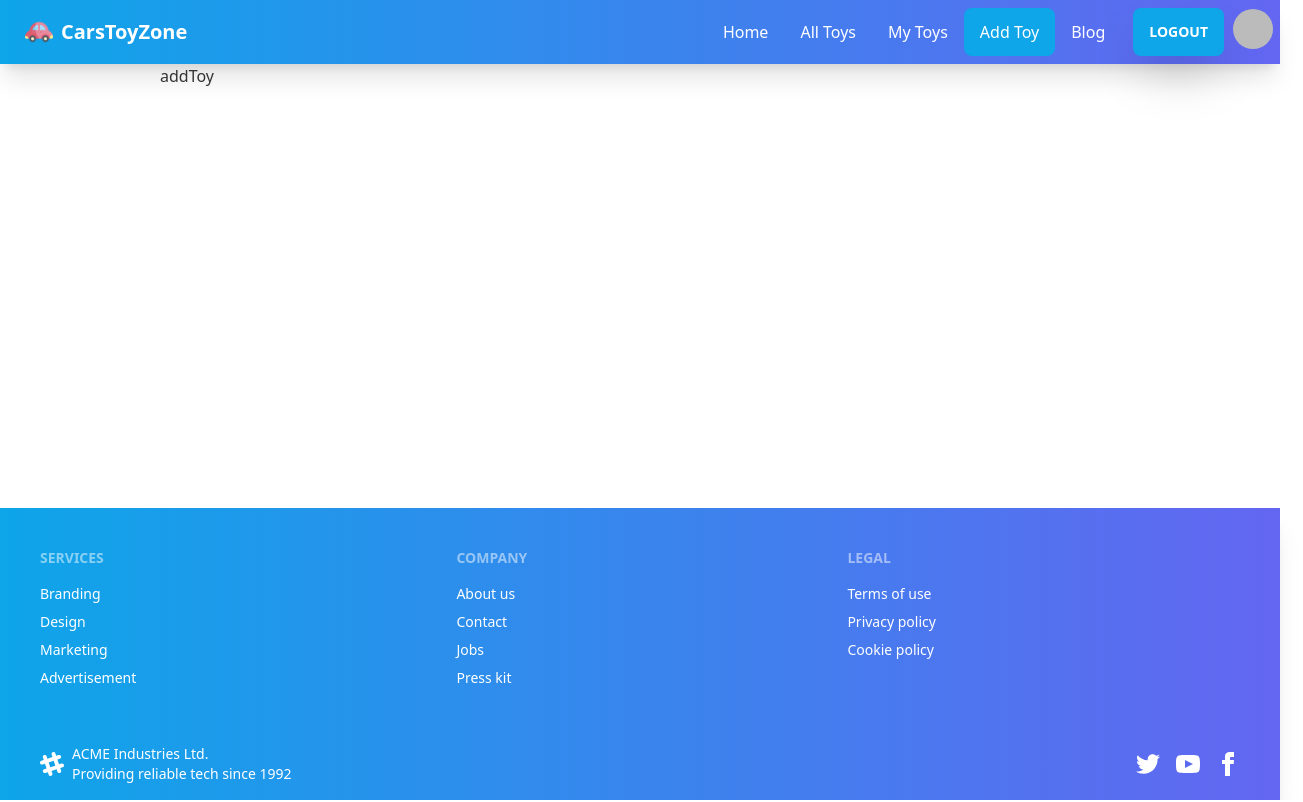
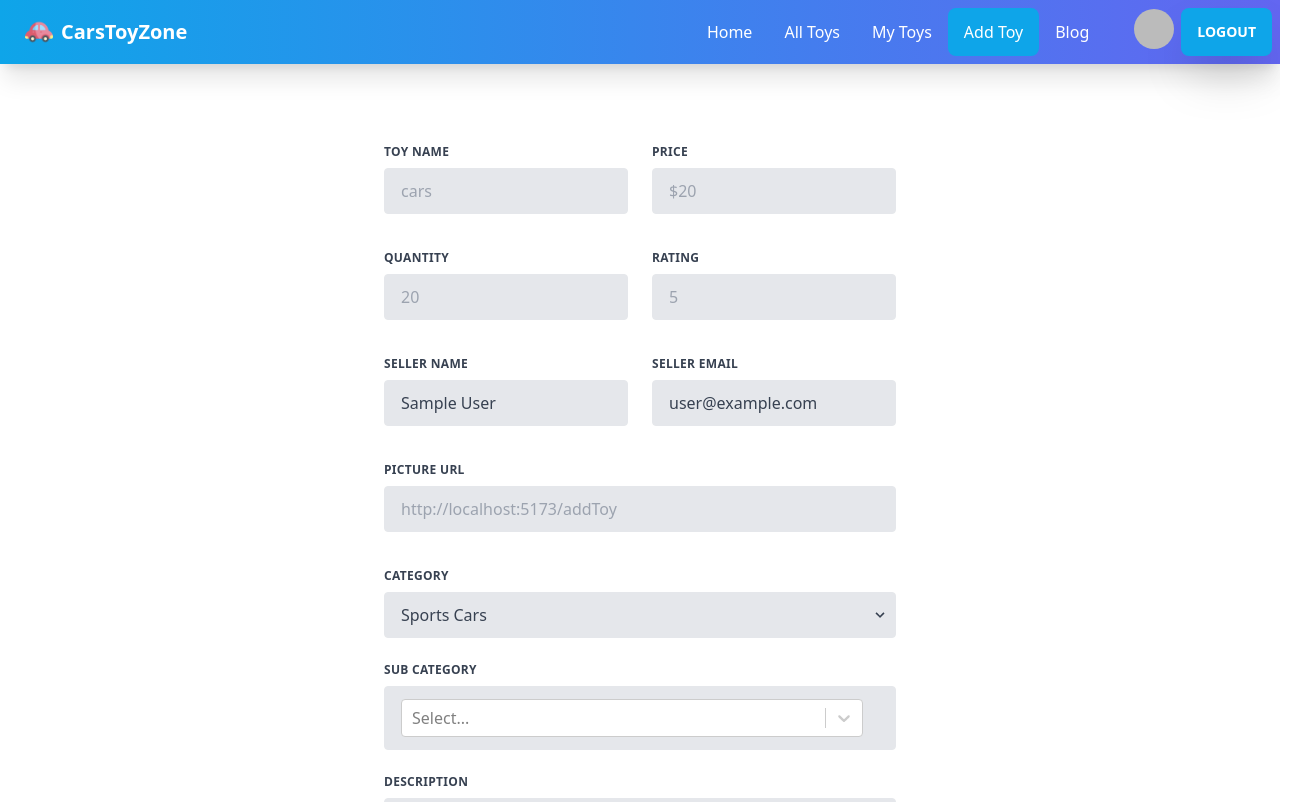
Before and after one commit to emon1995/toy-car-client, a React (Vite) app: page /addToy in a window 1280 px wide. Shown: the top 802 px of the page, 1303 px wide, since content can reach past the window. Built offline with nearby package versions, Linux system fonts and the light colour scheme; no server answers; sample sign-in values are in the browser's storage.

Commit message:
add toy ui added

```diff
--- a/package.json
+++ b/package.json
@@ -17,7 +17,8 @@
     "react-dom": "^18.2.0",
     "react-hot-toast": "^2.4.1",
     "react-icons": "^4.8.0",
-    "react-router-dom": "^6.11.1"
+    "react-router-dom": "^6.11.1",
+    "react-select": "^5.7.3"
   },
   "devDependencies": {
     "@types/react": "^18.0.28",
--- a/src/page/AddToy/AddToy.jsx
+++ b/src/page/AddToy/AddToy.jsx
@@ -1,7 +1,243 @@
+import { useContext, useState } from "react";
+import { useLocation } from "react-router-dom";
+import CreatableSelect from "react-select/creatable";
+import { AuthContext } from "../../provider/AuthProvider";
+
 const AddToy = () => {
+  const { user } = useContext(AuthContext);
+  const [selectedOption, setSelectedOption] = useState(null);
+  const location = useLocation();
+
+  if (location.pathname === `/addToy`) {
+    document.title = "CarsToyZone | Add Toy";
+  }
+
+  const options = [
+    { value: "off-road", label: "Off-Road" },
+    { value: "monster-trucks", label: "Monster Trucks" },
+    { value: "stunt-car", label: "Stunt Cars" },
+    { value: "pickup-trucks", label: "Pickup Trucks" },
+    { value: "emergency-vehicles", label: "Emergency Vehicles" },
+    { value: "law-enforcement", label: "Law Enforcement" },
+    { value: "patrol-cars", label: "Patrol Cars" },
+    { value: "remote-control", label: "Remote Control" },
+  ];
+
+  const handleAddToy = (e) => {
+    e.preventDefault();
+    const form = e.target;
+    const toy_name = form.toy_name.value;
+    const price = form.price.value;
+    const quantity = form.quantity.value;
+    const rating = form.rating.value;
+    const photo = form.photo.value;
+    const seller_name = user.displayName;
+    const seller_email = user.email;
+    const category = form.category.value;
+    const sub_Category = selectedOption;
+    const description = form.description.value;
+    const singleToy = {
+      toy_name,
+      price,
+      quantity,
+      rating,
+      photo,
+      seller_email,
+      seller_name,
+      category,
+      sub_Category,
+      description,
+    };
+    console.log(singleToy);
+  };
+
   return (
-    <div>
-      <h1>addToy</h1>
+    <div className="my-20 flex justify-center items-center m-4">
+      <form onSubmit={handleAddToy} className="w-full max-w-lg">
+        <div className="flex flex-wrap -mx-3 mb-6">
+          <div className="w-full md:w-1/2 px-3 mb-6 md:mb-0">
+            <label
+              className="block uppercase tracking-wide text-gray-700 text-xs font-bold mb-2"
+              htmlFor="grid-first-name"
+            >
+              Toy Name
+            </label>
+            <input
+              className="appearance-none block w-full bg-gray-200 text-gray-700 border  rounded py-3 px-4 mb-3 leading-tight focus:outline-none focus:bg-white"
+              id="grid-first-name"
+              type="text"
+              placeholder="cars"
+              name="toy_name"
+            />
+          </div>
+          <div className="w-full md:w-1/2 px-3">
+            <label
+              className="block uppercase tracking-wide text-gray-700 text-xs font-bold mb-2"
+              htmlFor="grid-price"
+            >
+              Price
+            </label>
+            <input
+              className="appearance-none block w-full bg-gray-200 text-gray-700 border border-gray-200 rounded py-3 px-4 leading-tight focus:outline-none focus:bg-white focus:border-gray-500"
+              id="grid-last-name"
+              type="text"
+              placeholder="$20"
+              name="price"
+            />
+          </div>
+        </div>
+        <div className="flex flex-wrap -mx-3 mb-6">
+          <div className="w-full md:w-1/2 px-3 mb-6 md:mb-0">
+            <label
+              className="block uppercase tracking-wide text-gray-700 text-xs font-bold mb-2"
+              htmlFor="grid-quantity"
+            >
+              quantity
+            </label>
+            <input
+              className="appearance-none block w-full bg-gray-200 text-gray-700 border  rounded py-3 px-4 mb-3 leading-tight focus:outline-none focus:bg-white"
+              id="grid-first-name"
+              type="text"
+              placeholder="20"
+              name="quantity"
+            />
+          </div>
+          <div className="w-full md:w-1/2 px-3">
+            <label
+              className="block uppercase tracking-wide text-gray-700 text-xs font-bold mb-2"
+              htmlFor="grid-rating"
+            >
+              Rating
+            </label>
+            <input
+              className="appearance-none block w-full bg-gray-200 text-gray-700 border border-gray-200 rounded py-3 px-4 leading-tight focus:outline-none focus:bg-white focus:border-gray-500"
+              id="grid-last-name"
+              type="text"
+              placeholder="5"
+              name="rating"
+            />
+          </div>
+        </div>
+        <div className="flex flex-wrap -mx-3 mb-6">
+          <div className="w-full md:w-1/2 px-3 mb-6 md:mb-0">
+            <label
+              className="block uppercase tracking-wide text-gray-700 text-xs font-bold mb-2"
+              htmlFor="grid-first-name"
+            >
+              Seller Name
+            </label>
+            <input
+              className="appearance-none block w-full bg-gray-200 text-gray-700 border  rounded py-3 px-4 mb-3 leading-tight focus:outline-none focus:bg-white"
+              id="grid-seller-name"
+              type="text"
+              placeholder="$20"
+              name="seller_name"
+              defaultValue={user?.displayName}
+            />
+          </div>
+          <div className="w-full md:w-1/2 px-3">
+            <label
+              className="block uppercase tracking-wide text-gray-700 text-xs font-bold mb-2"
+              htmlFor="grid-seller-email"
+            >
+              Seller Email
+            </label>
+            <input
+              className="appearance-none block w-full bg-gray-200 text-gray-700 border border-gray-200 rounded py-3 px-4 leading-tight focus:outline-none focus:bg-white focus:border-gray-500"
+              id="grid-last-name"
+              type="text"
+              placeholder="example@gmail.com"
+              name="seller_name"
+              defaultValue={user?.email}
+            />
+          </div>
+        </div>
+        <div className="flex flex-wrap -mx-3 mb-6">
+          <div className="w-full px-3">
+            <label
+              className="block uppercase tracking-wide text-gray-700 text-xs font-bold mb-2"
+              htmlFor="grid-password"
+            >
+              Picture URL
+            </label>
+            <input
+              className="appearance-none block w-full bg-gray-200 text-gray-700 border border-gray-200 rounded py-3 px-4 mb-3 leading-tight focus:outline-none focus:bg-white focus:border-gray-500"
+              id="grid-password"
+              type="url"
+              placeholder="http://localhost:5173/addToy"
+              name="photo"
+            />
+          </div>
+        </div>
+        <div className="flex flex-wrap -mx-3 mb-6">
+          <div className="w-full px-3">
+            <label
+              className="block uppercase tracking-wide text-gray-700 text-xs font-bold mb-2"
+              htmlFor="grid-state"
+            >
+              Category
+            </label>
+            <div className="relative">
+              <select
+                className="block appearance-none w-full bg-gray-200 border border-gray-200 text-gray-700 py-3 px-4 pr-8 rounded leading-tight focus:outline-none focus:bg-white focus:border-gray-500"
+                id="grid-state"
+                name="category"
+              >
+                <option value="sports-cart">Sports Cars</option>
+                <option value="police-car">Police Car</option>
+                <option value="vintage">Vintage</option>
+              </select>
+              <div className="pointer-events-none absolute inset-y-0 right-0 flex items-center px-2 text-gray-700">
+                <svg
+                  className="fill-current h-4 w-4"
+                  xmlns="http://www.w3.org/2000/svg"
+                  viewBox="0 0 20 20"
+                >
+                  <path d="M9.293 12.95l.707.707L15.657 8l-1.414-1.414L10 10.828 5.757 6.586 4.343 8z" />
+                </svg>
+              </div>
+            </div>
+          </div>
+        </div>
+
+        <div className="flex flex-wrap -mx-3 mb-6">
+          <div className="w-full px-3">
+            <label
+              className="block uppercase tracking-wide text-gray-700 text-xs font-bold mb-2"
+              htmlFor="grid-state"
+            >
+              Sub Category
+            </label>
+            <CreatableSelect
+              className="block appearance-none w-full bg-gray-200 border border-gray-200 text-gray-700 py-3 px-4 pr-8 rounded leading-tight focus:outline-none focus:bg-white focus:border-gray-500"
+              defaultValue={selectedOption}
+              onChange={setSelectedOption}
+              options={options}
+              isMulti
+            />
+          </div>
+        </div>
+        <div className="flex flex-wrap -mx-3 mb-6">
+          <div className="w-full px-3">
+            <label
+              className="block uppercase tracking-wide text-gray-700 text-xs font-bold mb-2"
+              htmlFor="grid-description"
+            >
+              Description
+            </label>
+            <textarea
+              className="appearance-none block w-full bg-gray-200 text-gray-700 border border-gray-200 rounded py-3 px-4 mb-3 leading-tight focus:outline-none focus:bg-white focus:border-gray-500"
+              id="grid-password"
+              type="text"
+              placeholder="details"
+              name="description"
+            />
+          </div>
+        </div>
+        <button className="text-white w-full bgColor border-0 py-2 px-6 focus:outline-none hover:bg-indigo-600 rounded text-lg">
+          Add Toy
+        </button>
+      </form>
     </div>
   );
 };
--- a/src/page/shared/Header.jsx
+++ b/src/page/shared/Header.jsx
@@ -58,7 +58,10 @@ const Header = () => {
               </li>
             </ul>
           </div>
-          <Link to={`/`} className="btn btn-ghost normal-case text-xl gap-2">
+          <Link
+            to={`/`}
+            className="btn btn-ghost normal-case text-xs md:text-xl gap-2"
+          >
             <img className="w-7 h-7" src={logo} alt="logo" />
             CarsToyZone
           </Link>
@@ -82,7 +85,18 @@ const Header = () => {
             </li>
           </ul>
         </div>
-        <div className="">
+        <div className="ml-4 ">
+          {user && (
+            <label
+              tabIndex={0}
+              className="btn btn-ghost btn-circle avatar tooltip tooltip-bottom tooltip-secondary text-white"
+              data-tip={user?.displayName}
+            >
+              <div className="w-10 ml-2 rounded-full">
+                {user?.photoURL && <img src={user?.photoURL} />}
+              </div>
+            </label>
+          )}
           {user && (
             <button
               onClick={handleLogout}
@@ -99,17 +113,6 @@ const Header = () => {
               Login
             </Link>
           )}
-          {user && (
-            <label
-              tabIndex={0}
-              className="btn btn-ghost btn-circle avatar tooltip tooltip-bottom tooltip-secondary text-white"
-              data-tip={user?.displayName}
-            >
-              <div className="w-10 ml-2 rounded-full">
-                {user?.photoURL && <img src={user?.photoURL} />}
-              </div>
-            </label>
-          )}
         </div>
       </div>
     </div>
--- a/src/routes/router.jsx
+++ b/src/routes/router.jsx
@@ -34,7 +34,11 @@ const router = createBrowserRouter([
       },
       {
         path: "/addToy",
-        element: <AddToy></AddToy>,
+        element: (
+          <PrivateRoutes>
+            <AddToy></AddToy>
+          </PrivateRoutes>
+        ),
       },
       {
         path: "/blog",
```
Also changed, not shown: 1 other file (tests, documents, lock files or other folders).
